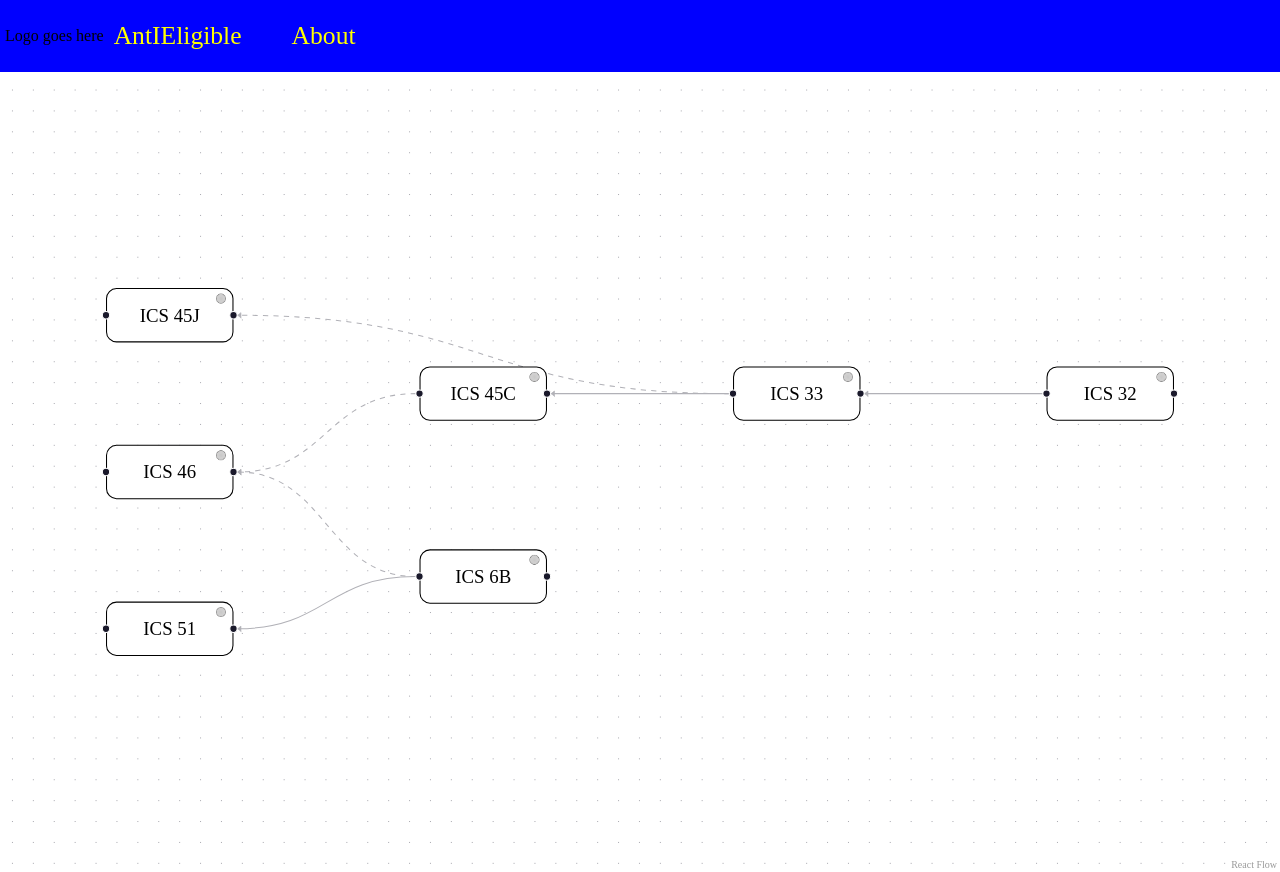
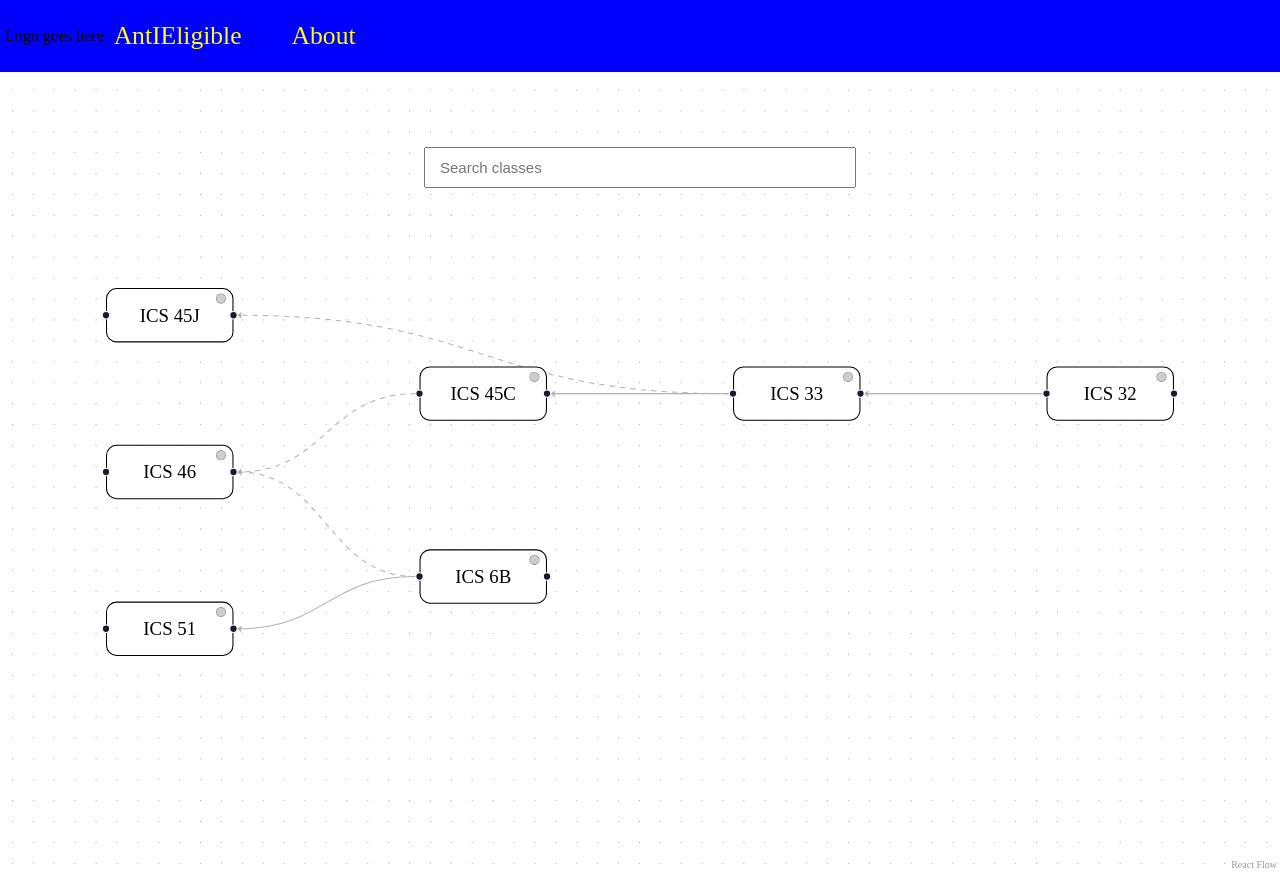
Before and after one commit to Orbit274/AntIEligible, a React (Vite) app in the folder frontend/: page / in a window 1280 px wide. Built offline with nearby package versions, Linux system fonts and the light colour scheme.

Commit message:
search bar. no action yet when clicking results

```diff
--- a/frontend/src/App.css
+++ b/frontend/src/App.css
@@ -1,5 +1,50 @@
 body{
   margin: 0px;
+}
+
+.search {
+  margin-top: 60px;
+}
+
+.search-results {
+  display: flex;
+  flex-direction: column;
+  list-style: none;
+  margin: 4px 0 0;
+  padding: 4px;
+  background: white;
+  border: 1px solid #c9d3e0;
+  border-radius: 10px;
+  max-height: 320px;
+  overflow-y: auto;
+}
+
+.search-results li {
+  display: flex;
+  flex-direction: column;
+  padding: 8px 10px;
+  border-radius: 6px;
+  border-bottom: 1px solid #666;
+  cursor: pointer;
+}
+
+.search-results li:last-child {
+  border-bottom: none;
+}
+
+.search-results li:hover {
+  background: #eef5fb;
+}
+
+.search-results span {
+  font-size: 13px;
+  color: #666;
+}
+
+.search input {
+  width: 400px;
+  padding: 10px 14px;
+  font-size: 15px;
 }
 .class-card {
 
--- a/frontend/src/App.jsx
+++ b/frontend/src/App.jsx
@@ -1,4 +1,5 @@
-import { ReactFlow, Background, MarkerType, useNodesState } from "@xyflow/react";
+import { ReactFlow, Background, MarkerType, useNodesState, Panel} from "@xyflow/react";
+import SearchBar from "./components/SearchBar";
 import "@xyflow/react/dist/style.css";
 import "./App.css";
 import Header from "./components/Header";
@@ -12,11 +13,16 @@ function makeNode(code, x, y) {
     id: code,
     type: "courseNode",
     position: { x: x, y: y },
+    depth: 0,
+    left: null,
+    right: null,
     data: { label: code,
       status: "not-started"
     },
   };
 }
+
+
 const nodeTypes = {
   courseNode : CourseNode,
 }
@@ -94,6 +100,9 @@ export default function App() {
         fitView
       >
         <Background />
+        <Panel position="top-center">
+          <SearchBar />
+        </Panel>
         <ResponsesiveGraph />
       </ReactFlow>
     </div>
--- /dev/null
+++ b/frontend/src/components/SearchBar.jsx
@@ -0,0 +1,42 @@
+import { useState } from "react";
+
+export default function SearchBar() {
+  const [text, setText] = useState("");
+  const [results, setResults] = useState([]);
+
+  async function handleChange(event) {
+    const newText = event.target.value;
+    setText(newText);
+
+    if (newText.trim() === "") {
+      setResults([]);
+      return;
+    }
+
+    const response = await fetch("/api/search?q=" + encodeURIComponent(newText));
+    const data = await response.json();
+    setResults(data);
+  }
+
+  return (
+    <div className="search">
+      <input
+        type="text"
+        placeholder="Search classes"
+        value={text}
+        onChange={handleChange}
+      />
+
+      {results.length > 0 && (
+        <ul className="search-results">
+          {results.map((course) => (
+            <li key={course.id}>
+              <strong>{course.department} {course.course_number}</strong>
+              <span>{course.title}</span>
+            </li>
+          ))}
+        </ul>
+      )}
+    </div>
+  );
+}
```
Also changed, not shown: 2 other files (tests, documents, lock files or other folders).
